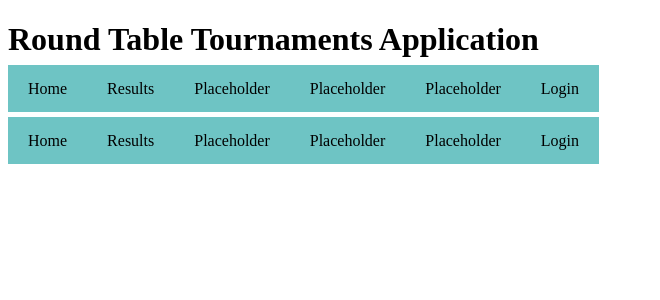
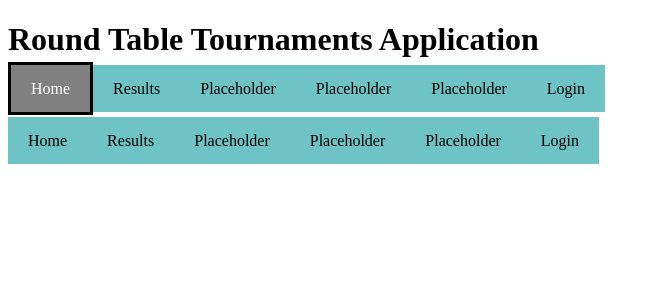
Before and after one commit to dazinn/SER515-Team4-roundTableTournaments, an Angular app in the folder roundTableTournamentsFrontEnd/: page /navigation in a window 1280 px wide. In both pictures the pointer is over the link 47 px from the left and 88 px from the top of the page. Shown: the top 300 px of the page, without its empty margins (0-660 px from the left). Built offline with nearby package versions, Linux system fonts and the light colour scheme.

Commit message:
Task 36: Added styling to navigation bar so that the buttons highlight in a different color when the user hovers over them.

```diff
--- a/roundTableTournamentsFrontEnd/src/app/navigation/navigation.component.css
+++ b/roundTableTournamentsFrontEnd/src/app/navigation/navigation.component.css
@@ -1,23 +1,39 @@
 /* Styling for navigation component */
 
+
+/* Sytling for nav-wrapper (a div tag class to hold the buttons for navigation). */
 .nav-wrapper {
     background-color: dimgray;
 
 }
 
+/* Styling for list elements. */
 ul {
     background-color: darkorchid;
     list-style-type: none; /* This attribute removes the bullet points in the list when set to "none" */
     padding: 0px;
 }
 
+/* Styling for list items. */
 li {
     float: left;
 }
 
+/* Styling for elements with <li> and <a> tags (navigation buttons).  */
 li a {
     background-color: rgb(110, 196, 196);
     color: black;
     padding: 15px 20px;
     text-decoration: none; /* This attribute removes the decoration on text. In this case, the underlining of link items */
 }
+
+/* When the user hovers over an element with the tags <li> and <a> (in this app,
+*  that means one of the buttons on the navigation bar), the following style
+*  will be applied:
+*/
+li a:hover {
+    background-color: grey;
+    color: white; /* Text color */
+    border-color: black;
+    border-style: solid;
+}
```
